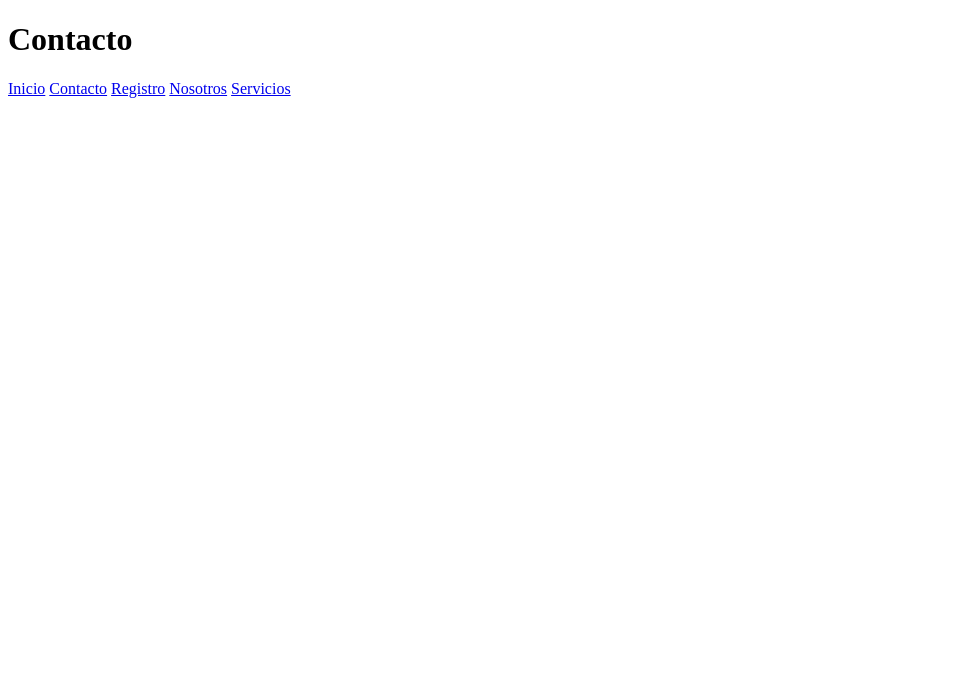
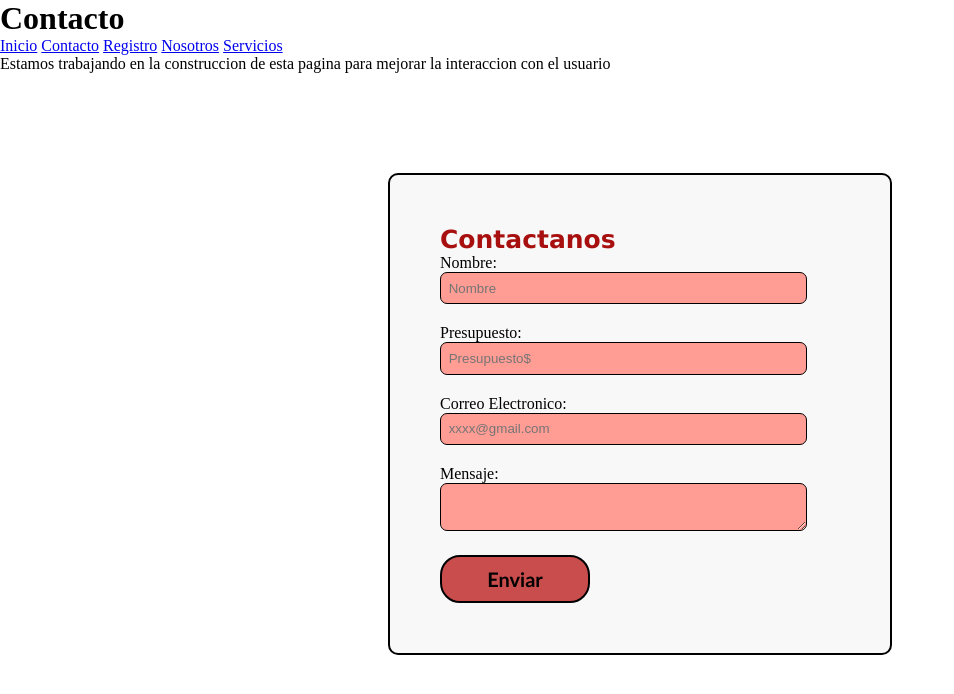
Before and after one commit to Oliver3290/pagina1-5, a plain HTML site: page contacto.html in a window 1280 px wide. Shown: the whole page, without its empty margins (0-954 px from the left). Drawn offline with Linux system fonts and the light colour scheme.

Commit message:
Agregamos un carrusel de imagenes. Agregamos un formulario al rachivo de contactos, y un estilo diferente al de registro.

```diff
--- a/style.css
+++ b/CSS/style.css
@@ -1,7 +1,6 @@
 
 
 .formregis{
-
     width: 400px;
     padding: 50px;
     background-color: rgb(248, 248, 248);
--- a/contacto.html
+++ b/contacto.html
@@ -4,6 +4,7 @@
     <meta charset="UTF-8">
     <meta name="viewport" content="width=device-width, initial-scale=1.0">
     <title>Contacto</title>
+    <link rel="stylesheet" href="./CSS/style.css">
 </head>
 <body>
     <h1><b>Contacto</b></h1>
@@ -12,5 +13,26 @@
    <a href="./registro.html">Registro</a>
    <a href="./nosotros.html">Nosotros</a>
    <a href="./servicios.html">Servicios</a>
+   <p>Estamos trabajando en la construccion de esta pagina para mejorar la interaccion con el usuario</p>
    </body>
+   <form class= "formregis"   action="Resultado.html" method="post">
+    <h1><b>Contactanos</b></h1>
+
+                <label for="nam">Nombre:</label>
+                <input class="inputs" type="text" placeholder="Nombre" name="Nombre" id="nam" >
+
+                <label class="Pre" for="Pre">Presupuesto:</label>
+                <input class="inputs" type="text" placeholder="Presupuesto$" name="Presupuesto" id="Pre" >
+
+                <label class="eml"  for="eml">Correo Electronico:</label>
+                <input class="inputs" type="email" placeholder="xxxx@gmail.com" id="eml" name="Correo">
+
+                <label for="dir">Mensaje:</label>
+
+
+                <textarea class="inputs" id="dir" cols="30" rows="2"></textarea>
+
+
+               <input class="enviar" type="submit" value="Enviar">
+            </form>
 </html>
```
Also changed, not shown: index.html (+1 -0 lines), nosotros.html (+2 -0 lines).
